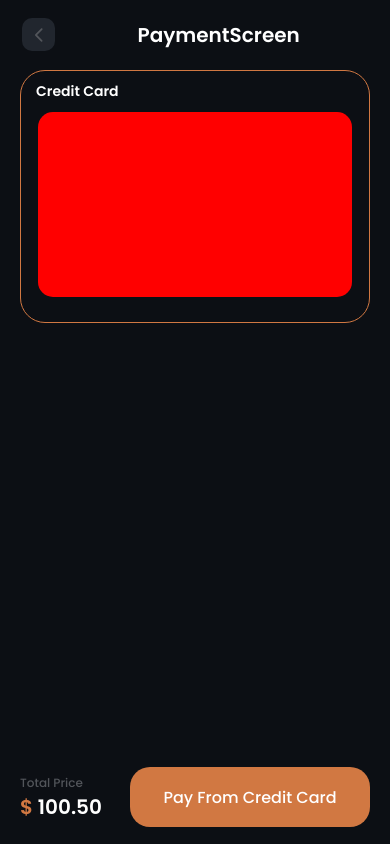
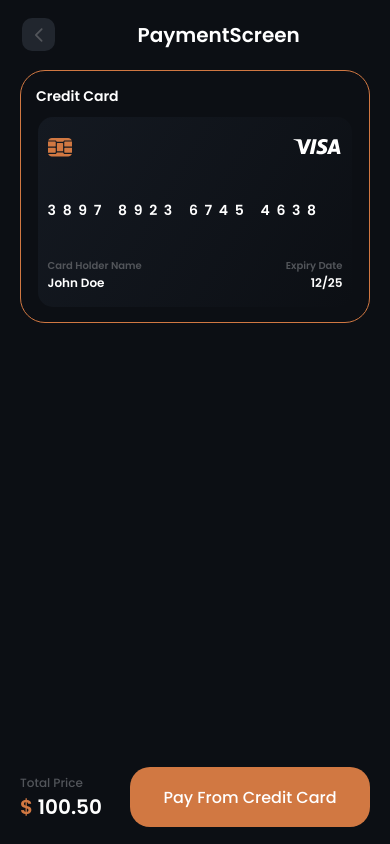
Before and after one commit to DevitoDbug/coffeeHouse, a React Native app: screen /PaymentScreen in a window 390 px wide. Built offline with nearby package versions, Linux system fonts and the light colour scheme.

Commit message:
refactor, style: Refactor CreditCard component styling

```diff
--- a/components/payment/CreditCard.tsx
+++ b/components/payment/CreditCard.tsx
@@ -5,14 +5,40 @@ import {
   COLORS,
   textlight_semibold,
 } from "../../assets/constants";
+import { CreditCardChipIcon, VisaIcon } from "../../assets/icons/svgIcons";
+import { GradientBox } from "../global/GradientBox";
 
-export const CreditCard = (): JSX.Element => {
+export const CreditCard = ({
+  creditCarNumber = "3  8  9  7     8  9  2  3     6  7  4  5     4  6  3  8",
+}): JSX.Element => {
   return (
     <View style={styles.container}>
       <Text style={styles.title}>Credit Card</Text>
-      <View style={styles.card}>
-        <View style={styles.topArea}></View>
-      </View>
+      <GradientBox xStyles={styles.card}>
+        <View style={styles.topArea}>
+          <CreditCardChipIcon
+            iconHeight={31}
+            iconWidth={24}
+            color={COLORS.primaryOrangeHex}
+          />
+          <VisaIcon iconWidth={50} iconHeight={16.5} />
+        </View>
+        <View style={styles.middleSection}>
+          <Text style={styles.cardNumber}>{creditCarNumber}</Text>
+        </View>
+        <View style={styles.bottomSection}>
+          <View style={styles.bottomTextBox}>
+            <Text style={styles.fadedText}>Card Holder Name</Text>
+            <Text style={styles.bolderText}>John Doe</Text>
+          </View>
+          <View style={styles.bottomTextBox}>
+            <Text style={styles.fadedText}>Expiry Date</Text>
+            <Text style={{ ...styles.bolderText, textAlign: "right" }}>
+              12/25
+            </Text>
+          </View>
+        </View>
+      </GradientBox>
     </View>
   );
 };
@@ -23,7 +49,7 @@ const styles = StyleSheet.create({
     width: "100%",
     display: "flex",
     paddingHorizontal: 15,
-    paddingVertical: 10,
+    paddingVertical: 15,
     borderWidth: 1,
     borderColor: COLORS.primaryOrangeHex,
     borderRadius: BORDERRADIUS.radius_25,
@@ -34,13 +60,44 @@ const styles = StyleSheet.create({
     fontSize: 14,
   },
   card: {
-    height: "80%",
     width: "99%",
-    backgroundColor: "red",
     alignSelf: "center",
+    justifyContent: "space-between",
     borderRadius: 15,
+    paddingVertical: 15,
   },
   topArea: {
-    backgroundColor: "blue",
+    display: "flex",
+    flexDirection: "row",
+    justifyContent: "space-between",
+    alignItems: "center",
+    paddingHorizontal: 10,
+  },
+  middleSection: {
+    paddingLeft: 10,
+  },
+  cardNumber: {
+    ...textlight_semibold,
+    fontSize: 14,
+  },
+  bottomSection: {
+    display: "flex",
+    paddingHorizontal: 10,
+    flexDirection: "row",
+    justifyContent: "space-between",
+  },
+  bottomTextBox: {
+    display: "flex",
+    flexDirection: "column",
+    justifyContent: "space-between",
+  },
+  fadedText: {
+    ...textlight_semibold,
+    fontSize: 10,
+    color: COLORS.primaryLightGreyHex,
+  },
+  bolderText: {
+    ...textlight_semibold,
+    fontSize: 12,
   },
 });
```
